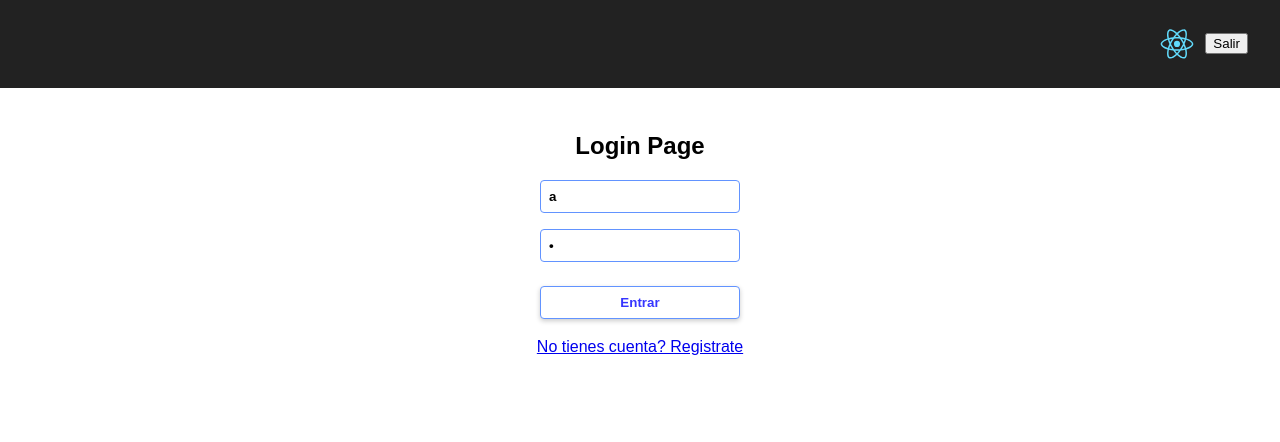
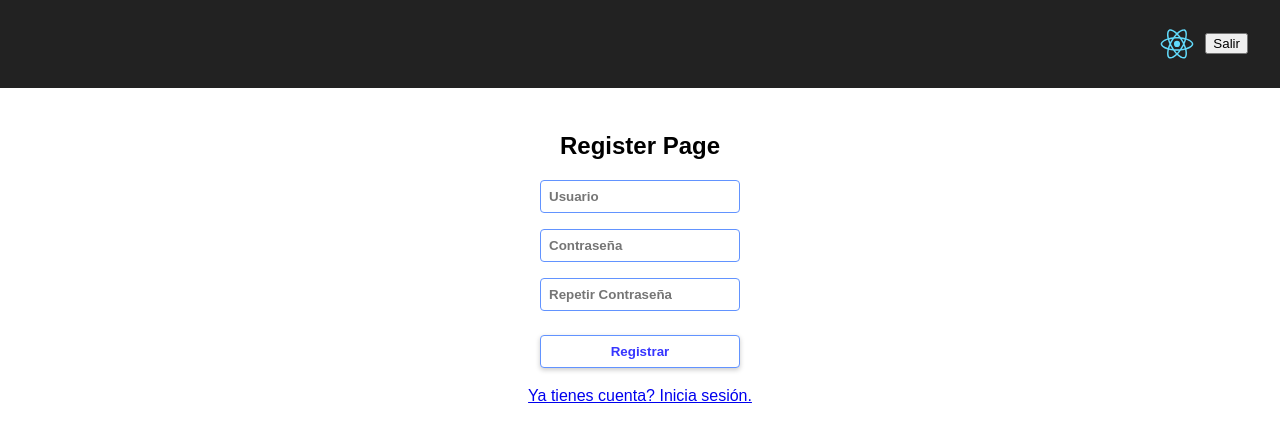
Before and after one commit to mrksph/my-react-app, a React (Create React App) app: page /register in a window 1280 px wide. Shown: the top 442 px of the page. Built offline with nearby package versions, Linux system fonts and the light colour scheme.

Commit message:
Fix register navigation error

```diff
--- a/package.json
+++ b/package.json
@@ -11,7 +11,7 @@
     "redux": "^4.0.4"
   },
   "scripts": {
-    "start": "PORT=8080 react-scripts start",
+    "start": "react-scripts start",
     "build": "react-scripts build",
     "test": "react-scripts test --env=jsdom",
     "eject": "react-scripts eject"
--- a/src/actions/index.js
+++ b/src/actions/index.js
@@ -1,4 +1,4 @@
-///let nextTodoId = 1;
+let nextTodoId = 1;
 
 export const createTodo = ({title, description}) => ({
 	type: 'CREATE_TODO',
--- a/src/components/app/App.js
+++ b/src/components/app/App.js
@@ -36,8 +36,8 @@ class App extends Component {
 				<Header/>
 				<Switch>
 					<PrivateRoute exact path="/" component={Home} isAuth={this.props.session.isAuthenticated}/>
-					<Route component={Login}/>
-					<Route component={Register}/>
+					<Route exact path="/login" component={Login}/>
+					<Route exact path="/register" component={Register}/>
 				</Switch>
 			</div>
 		);
--- a/src/components/home/index.js
+++ b/src/components/home/index.js
@@ -1 +1 @@
-export { default } from './home-view';
+export {default} from './home-view';
--- a/src/components/login/login-view.js
+++ b/src/components/login/login-view.js
@@ -54,7 +54,7 @@ class Login extends Component {
 
 					<button type="submit" disabled={!this.validateForm()}>Entrar</button>
 				</form>
-				<Link className="link-to-register" to="/register">No tienes cuenta? Registrate</Link>
+				<Link className="link-to-register" to="/register">No tienes cuenta? Regístrate</Link>
 			</div>
 		);
 	}
--- a/src/components/register/register-view.js
+++ b/src/components/register/register-view.js
@@ -6,6 +6,8 @@ import {connect} from "react-redux";
 class Register extends Component {
 
 	render() {
+		document.register = this;
+
 		return (
 			<div className="register-container">
 				<h2>Register Page</h2>
@@ -25,4 +27,4 @@ class Register extends Component {
 	}
 }
 
-export default connect()(Register);
+export default connect(null, null)(Register);
```
